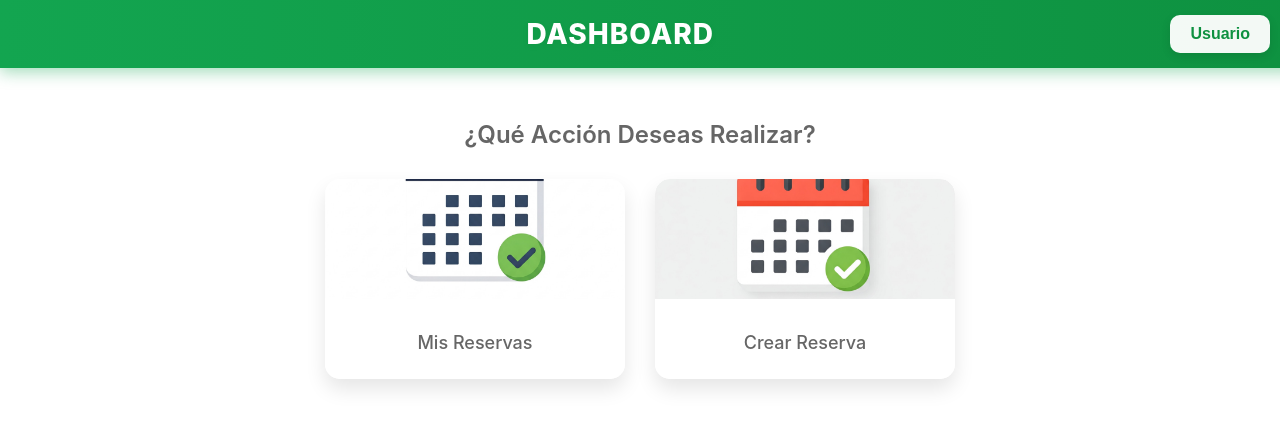
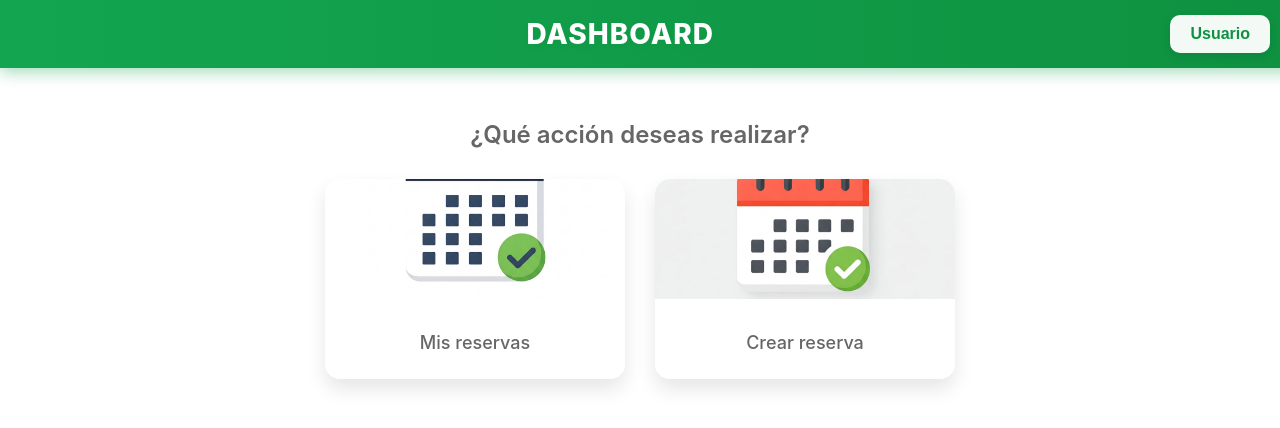
Before and after one commit to LIZVALMU/Front-React-Reservas, a React (Create React App) app: page /student/home in a window 1280 px wide. Shown: the top 428 px of the page. Built offline with nearby package versions, Linux system fonts and the light colour scheme.

Commit message:
Añadir scaffolding

```diff
--- a/src/App.tsx
+++ b/src/App.tsx
@@ -4,15 +4,19 @@ import { BrowserRouter, Routes, Route } from 'react-router-dom';
 import LoginPage from './pages/login/LoginPage';
 import NotFoundPage from './pages/not-found-page/NotFoundPage';
 import HomeStudent from './pages/student/home/Home';
+import MyBookings from './pages/my-bookings/MyBookings';
+import CreateBooking from './pages/create-booking/CreateBooking';
 
 function App() {
   return (
       <BrowserRouter>
           <Routes>
-              <Route path="/login" element={<LoginPage />} />
-              <Route path="/" element={<LoginPage />} />
-              <Route path="*" element={<NotFoundPage />} />
-              <Route path="/student/home" element={<HomeStudent />} />
+                <Route path="/login" element={<LoginPage />} />
+                <Route path="/" element={<LoginPage />} />
+                <Route path="*" element={<NotFoundPage />} />
+                <Route path="/student/home" element={<HomeStudent />} />
+                <Route path="/mis-reservas" element={<MyBookings />} />
+                <Route path="/crear-reserva" element={<CreateBooking />} />
           </Routes>
       </BrowserRouter>
   );
--- /dev/null
+++ b/src/pages/create-booking/CreateBooking.tsx
@@ -0,0 +1,16 @@
+import React from 'react';
+import { Link } from 'react-router-dom';
+import CustomNavbar from "../../commons/navbar/CustomBar";
+
+import styles from './style.module.css';
+
+const CreateBooking = () => {
+    return (
+      <CustomNavbar>
+        <h2 className={styles.sectionTitle}>Crear Reserva</h2>
+        <p>Formulario para crear una nueva reserva.</p>
+      </CustomNavbar>
+    );
+  };
+
+  export default CreateBooking;
--- a/src/pages/login/LoginPage.tsx
+++ b/src/pages/login/LoginPage.tsx
@@ -1,4 +1,5 @@
 import React, { useState } from 'react';
+import { useNavigate } from 'react-router-dom';
 import styles from './styles.module.css';
 import InputField from './components/InputField';
 
@@ -13,13 +14,17 @@ const CredentialsContentText = () => (
 const LoginPage: React.FC = () => {
     const [username, setUsername] = useState('');
     const [password, setPassword] = useState('');
+    const navigate = useNavigate(); // React Router
 
     const handleSubmit = (e: React.FormEvent<HTMLFormElement>) => {
         e.preventDefault();
         console.log('Login attempt:', { username, password });
 
-        window.location.href = '/student/home';
-
+        if (username && password) {
+            navigate('/student/home'); // Usa navigate en lugar de window.location.href
+        } else {
+            alert('Por favor ingresa tus credenciales');
+        }
     };
 
     return (
@@ -43,9 +48,7 @@ const LoginPage: React.FC = () => {
                         onChange={(e) => setPassword(e.target.value)}
                     />
                     <button type="submit" className={styles.loginButton}>
-                        <a href="/student/home" className={styles.loginButtonLink}>
-                            Iniciar Sesión
-                        </a>
+                            Iniciar sesión
                     </button>
                 </form>
                 <div className={styles.additionalLinks}>
--- /dev/null
+++ b/src/pages/my-bookings/MyBookings.tsx
@@ -0,0 +1,16 @@
+import React from 'react';
+import { Link } from 'react-router-dom';
+import CustomNavbar from "../../commons/navbar/CustomBar";
+
+import styles from './style.module.css';
+
+const MyBookings = () => {
+    return (
+      <CustomNavbar>
+        <h2 className={styles.sectionTitle}>Mis Reservas</h2>
+        <p>Aquí se mostrarán las reservas realizadas.</p>
+      </CustomNavbar>
+    );
+  };
+
+  export default MyBookings;
--- a/src/pages/student/home/Home.tsx
+++ b/src/pages/student/home/Home.tsx
@@ -18,13 +18,13 @@ const CardsContainer = ({ link, image, title }: CardsContainerProps) => {
 function HomeStudent() {
 
   const menuItems = [
-    {link: "/mis-reservas", image: "/images/CrearReserva.jpg", title: "Mis Reservas"},
-    {link: "/crear-reserva", image: "/images/MiReservas.jpg", title: "Crear Reserva"},
+    {link: "/mis-reservas", image: "/images/CrearReserva.jpg", title: "Mis reservas"},
+    {link: "/crear-reserva", image: "/images/MiReservas.jpg", title: "Crear reserva"},
   ];
 
   return (
     <CustomNavbar>
-      <h2 className={styles.sectionTitle}>¿Qué Acción Deseas Realizar?</h2>
+      <h2 className={styles.sectionTitle}>¿Qué acción deseas realizar?</h2>
       <div className={styles.cardsContainer}>
         {menuItems.map((item, index) => (
           <CardsContainer
```
Also changed, not shown: src/pages/create-booking/style.module.css (added), src/pages/my-bookings/style.module.css (added).
